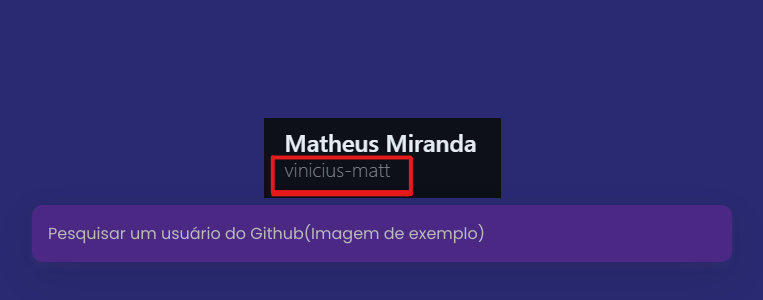
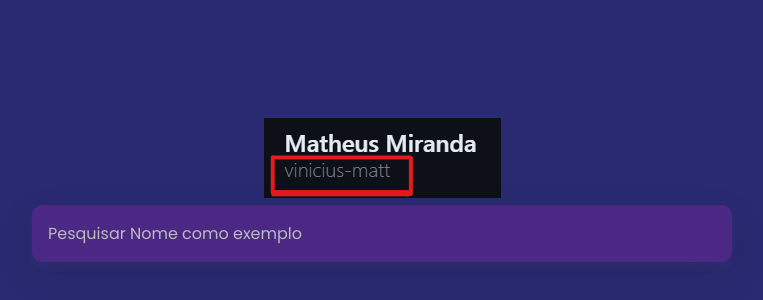
Before and after one commit to vinicius-matt/Perfil-Github, a plain HTML site: page index.html in a window 1280 px wide. Shown: the part 194-494 px from the top of the page, without its empty margins (258-1021 px from the left). Drawn offline with nearby package versions, Linux system fonts and the light colour scheme.

Commit message:
Update index.html

```diff
--- a/index.html
+++ b/index.html
@@ -13,7 +13,7 @@
     </div>
 
     <form class="user-form" id="form">
-      <input type="text" id="search" placeholder="Pesquisar um usuário do Github(Imagem de exemplo)">
+      <input type="text" id="search" placeholder="Pesquisar Nome como exemplo">
     </form>
 
     <main id="main"></main>
```
